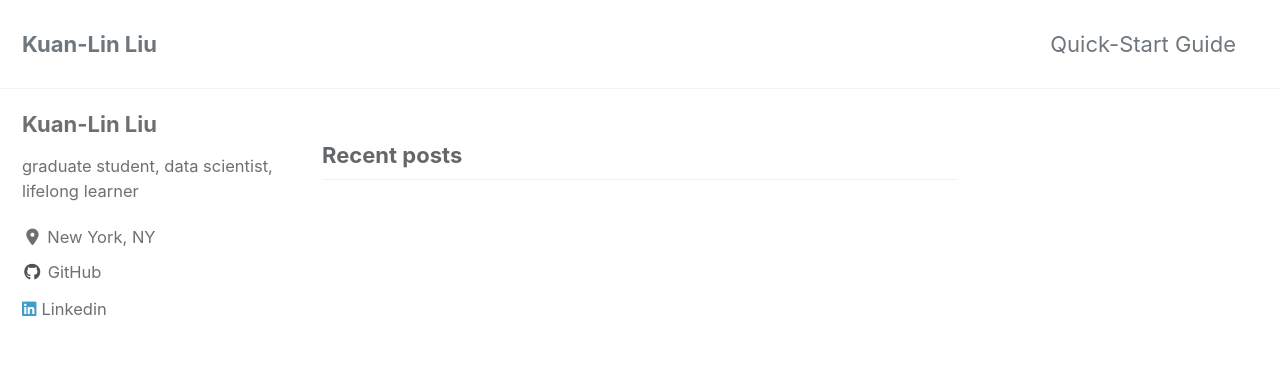
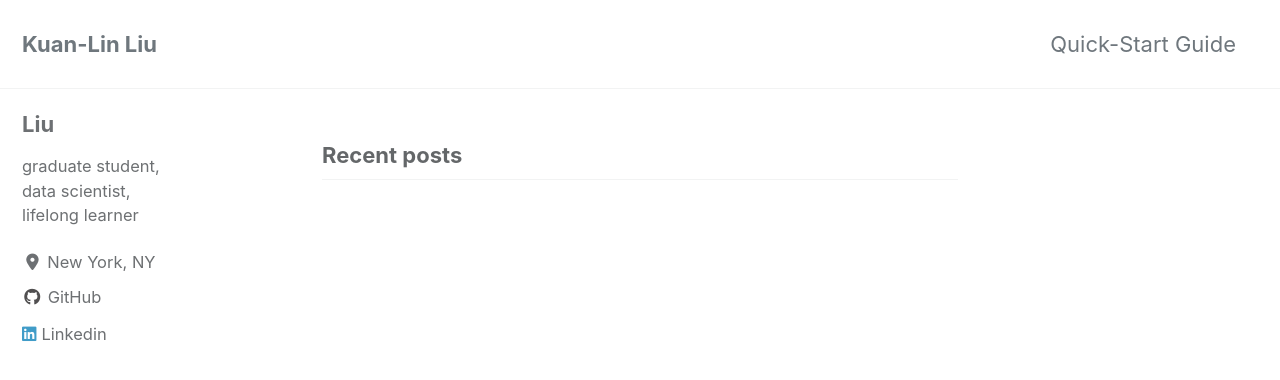
Before and after one commit to GaryLKL/myportfolio.github.io, a Jekyll site: the page built from index.html, in a window 1280 px wide and 900 px high. Shown: the top 380 px of the window. Built offline with Jekyll 4.4.1, drawn with Linux system fonts in a browser that asks for light colours; cached includes are drawn as plain includes; nearby versions of some CDN libraries; the list of posts is cut into pages by our own code.

Commit message:
basic step up

```diff
--- a/_config.yml
+++ b/_config.yml
@@ -93,9 +93,9 @@ analytics:
 
 # Site Author
 author:
-  name             : "Kuan-Lin Liu"
+  name             : "Liu"
   avatar           : # path of avatar image, e.g. "/assets/images/bio-photo.jpg"
-  bio              : "graduate student,\ndata scientist,\nlifelong learner"
+  bio              : "graduate student,<br>data scientist,<br>lifelong learner"
   #"graduate student," + "data scientist," + "lifelong learner"
   location         : "New York, NY"
   email            :
```
